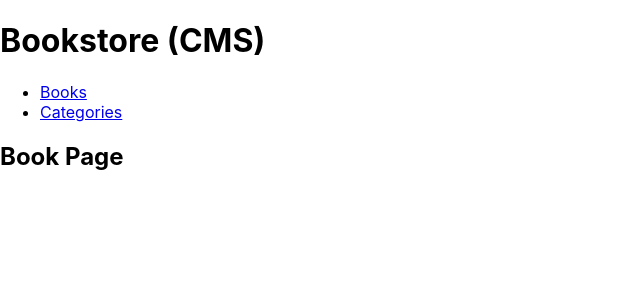
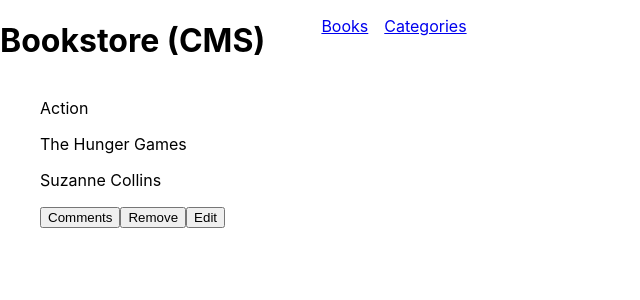
Before and after one commit to maenkhraisha/book-store, a React (Create React App) app: page / in a window 1280 px wide. Shown: the top 300 px of the page, without its empty margins (0-640 px from the left). Built offline with nearby package versions, Linux system fonts and the light colour scheme.

Commit message:
add the book component

```diff
--- a/src/App.css
+++ b/src/App.css
@@ -2,38 +2,22 @@
   text-align: center;
 }
 
-.App-logo {
-  height: 40vmin;
-  pointer-events: none;
+ul {
+  list-style: none;
 }
 
-@media (prefers-reduced-motion: no-preference) {
-  .App-logo {
-    animation: App-logo-spin infinite 20s linear;
-  }
+/* ******* */
+/* Header  */
+/* ******* */
+
+.header-container {
+  display: flex;
+ }
+
+.header-list {
+  display: flex;
 }
 
-.App-header {
-  background-color: #282c34;
-  min-height: 100vh;
-  display: flex;
-  flex-direction: column;
-  align-items: center;
-  justify-content: center;
-  font-size: calc(10px + 2vmin);
-  color: white;
+.header-link{
+  margin-left: 1rem;
 }
-
-.App-link {
-  color: #61dafb;
-}
-
-@keyframes App-logo-spin {
-  from {
-    transform: rotate(0deg);
-  }
-
-  to {
-    transform: rotate(360deg);
-  }
-}
--- a/src/App.js
+++ b/src/App.js
@@ -5,6 +5,8 @@ import { BrowserRouter as Router, Routes, Route } from 'react-router-dom';
 import Header from './components/Header';
 import Books from './Pages/Books';
 import Categories from './Pages/Categories';
+
+
 
 function App() {
   return (
@@ -14,11 +16,11 @@ function App() {
         <Routes>
           <Route
             path="/books"
-            element={<Books />}
+            element={<Books/>}
           />
           <Route
             path="*"
-            element={<Books />}
+            element={<Books/>}
           />
           <Route
             path="/categories"
--- a/src/Pages/Books.js
+++ b/src/Pages/Books.js
@@ -1,5 +1,16 @@
-import React from 'react';
+import React from "react";
+import Book from '../components/Book';
 
-const Books = () => <h2>Book Page</h2>;
+let bookList = [{
+    categorie: 'Action',
+    title: 'The Hunger Games',
+    author: 'Suzanne Collins'
+  }];
 
+function Books(props) {
+    console.log(props);
+  return (
+    <Book  books={bookList} />
+  );
+}
 export default Books;
--- /dev/null
+++ b/src/components/Book.js
@@ -0,0 +1,20 @@
+import React from 'react';
+
+function Book(props) {
+    return(
+        <div>
+        <ul>
+          <li>
+            <p>{props.books[0].categorie}</p>
+            <p>{props.books[0].title}</p>
+            <p>{props.books[0].author}</p>
+            <button>Comments</button>
+            <button>Remove</button>
+            <button>Edit</button>
+          </li>
+        </ul>
+      </div>
+    )
+}
+
+export default Book;
--- a/src/components/Header.js
+++ b/src/components/Header.js
@@ -1,14 +1,15 @@
 import React from 'react';
 import { Link } from 'react-router-dom';
+import '../App.css'
 
 function Header() {
   return (
-    <div>
+    <div className="header-container">
       <h1>Bookstore (CMS)</h1>
       <div>
-        <ul>
-          <li><Link to="/">Books</Link></li>
-          <li><Link to="/categories">Categories</Link></li>
+        <ul className="header-list">
+          <li className="header-link"><Link to="/">Books</Link></li>
+          <li className="header-link"><Link to="/categories">Categories</Link></li>
         </ul>
       </div>
     </div>
```
